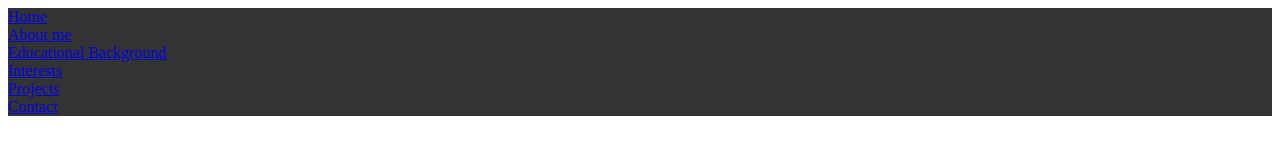
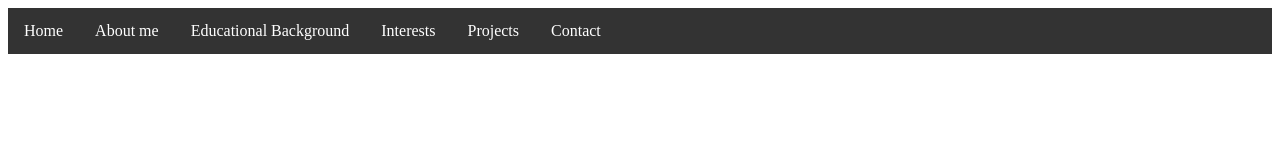
Before and after one commit to Conroy-a11y/Portfolio_Hackaton, a plain HTML site: page index.html in a window 1280 px wide. Drawn offline with Linux system fonts and the light colour scheme.

Commit message:
Update style.css
updating the style.css file

```diff
--- a/style.css
+++ b/style.css
@@ -6,3 +6,15 @@ ul{
   overflow: hidden;
   background-color: #333;
 }
+
+li {
+  float: left;
+}
+
+li a {
+  display: inline-block;
+  color: white;
+  text-align: center;
+  padding: 14px 16px;
+  text-decoration: none;
+}
```
